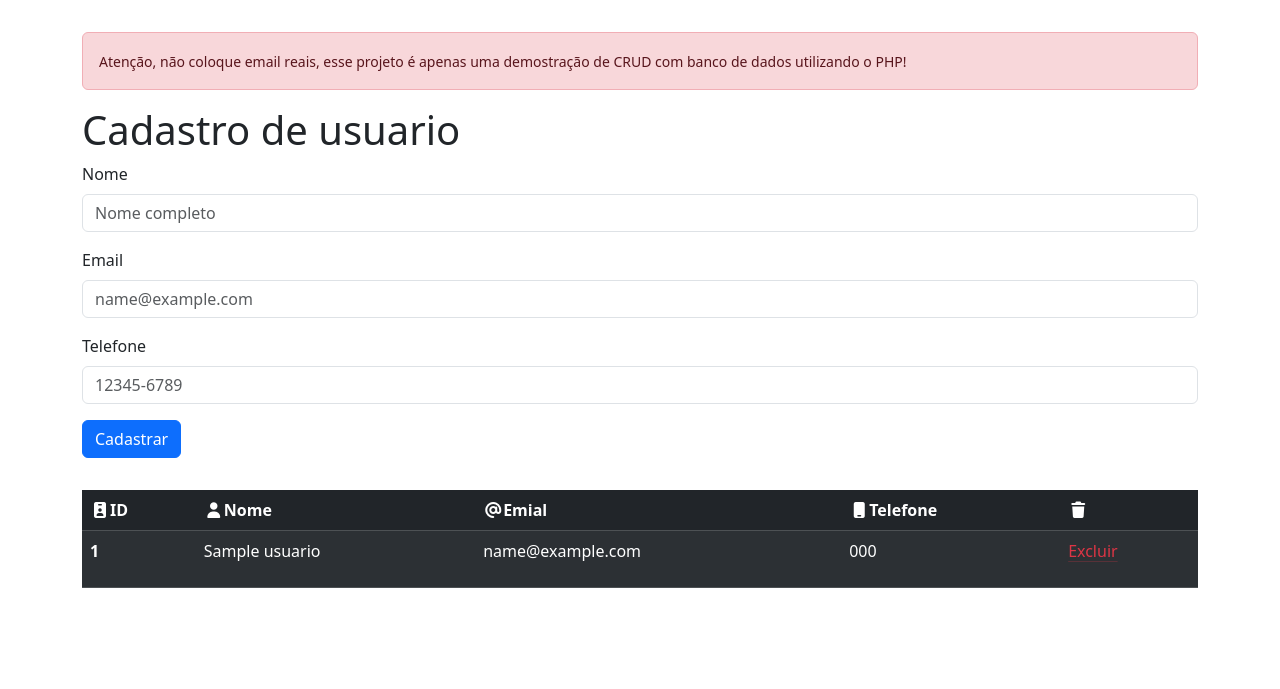
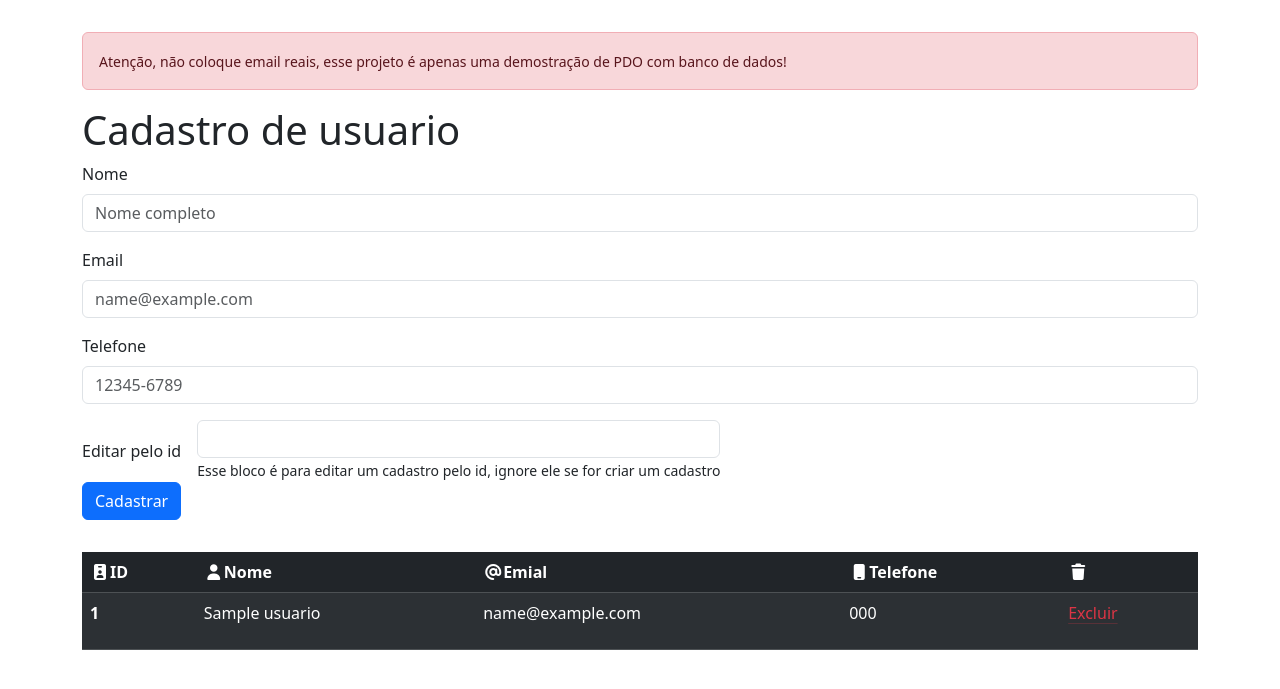
Before and after one commit to ELTAILS/projeto_PDO, a PHP site: page / in a window 1280 px wide. Shown: the top 689 px of the page. Run offline with PHP 8.4, Linux system fonts and the light colour scheme; tables that the repository leaves empty hold one stand-in row (values such as "Sample post"); some libraries are stand-ins or nearby versions.

Commit message:
Adicionando a função editar

```diff
--- a/App/Controllers/UsuariosController.php
+++ b/App/Controllers/UsuariosController.php
@@ -40,7 +40,6 @@ class UsuariosController {
             $erro = $e->getMessage();
             $usuarios = $this->service->listar();
             $this->tabela = true;
-            require __DIR__ . '/../Views/TabelaUsuarios.php';
         }
     }
 
--- a/App/Services/ServiceUsuario.php
+++ b/App/Services/ServiceUsuario.php
@@ -37,13 +37,10 @@ class ServiceUsuario {
         $email = filter_var($dados['email'], FILTER_VALIDATE_EMAIL);
         $telefone = preg_replace('/\D/', '', $dados['telefone']);
 
-        if($nome === '' || !$email || strlen($telefone) !== 11){
+        if($nome === '' || !$email || strlen($telefone) !== 9){
             throw new InvalidArgumentException("Preencha todos os dados corretamente!");
         }
 
-        if($this->repository->buscarEmail($email)){
-            throw new InvalidArgumentException("Esse email já está cadatrado!");
-        }
         $this->repository->atualizarUsuario($id,$nome,$email,$telefone);
     }
 }
--- a/public/auth.php
+++ b/public/auth.php
@@ -12,17 +12,35 @@ $repository = new RepositoryUsuario($conexao->getPdo());
 $service = new ServiceUsuario($repository);
 $controller = new UsuariosController($service);
 
+//Editar
+$editarId = $_POST['editar'] ?? 0;
+
+if($editarId > 0){
+
+    $editarDados = [
+        'nome' => $_POST['nome'] ?? null,
+        'email' => $_POST['email'] ?? null,
+        'telefone' => $_POST['telefone'] ?? null
+    ];
+
+    $controller->atualizar($editarId,$editarDados);
+    $controller->setTabela(true);
+
+}
+
 $dados = [
     'nome' => $_POST['nome'] ?? null,
     'email' => $_POST['email'] ?? null,
     'telefone' => $_POST['telefone'] ?? null
 ];
 
+//criar
 if($_SERVER['REQUEST_METHOD'] === 'POST'){
     $controller->store($dados);
     $controller->setTabela(true);
 }
 
+//deletar
 if (isset($_GET['deletar'])) {
     $controller->delete((int) $_GET['deletar']);
     header("Location: index.php");
--- a/public/index.php
+++ b/public/index.php
@@ -10,7 +10,7 @@
 </head>
 <body class="container">
     <div class="alert alert-danger" role="alert" style="margin-top: 2rem;">
-        <small>Atenção, não coloque email reais, esse projeto é apenas uma demostração de CRUD com banco de dados utilizando o PHP!</small>
+        <small>Atenção, não coloque email reais, esse projeto é apenas uma demostração de PDO com banco de dados!</small>
     </div>
     <h1 class="h1">Cadastro de usuario</h1>
 
@@ -27,6 +27,15 @@
             <label for="exampleFormControlInput1" class="form-label">Telefone</label>
             <input type="text" class="form-control" id="exampleFormControlInput1" placeholder="12345-6789" name="telefone" require>
         </div>
+        <div class="row g-3 align-items-center">
+            <div class="col-auto">
+                <label for="inputPassword6" class="col-form-label">Editar pelo id</label>
+            </div>
+            <div class="col-auto">
+                <input type="number" id="inputPassword6" class="form-control" aria-describedby="passwordHelpInline" name="editar" min="1">
+                <small>Esse bloco é para editar um cadastro pelo id, ignore ele se for criar um cadastro</small>
+            </div>
+        </div>
         <button type="submit" class="btn btn-primary">Cadastrar</button>
     </form>
 
```
